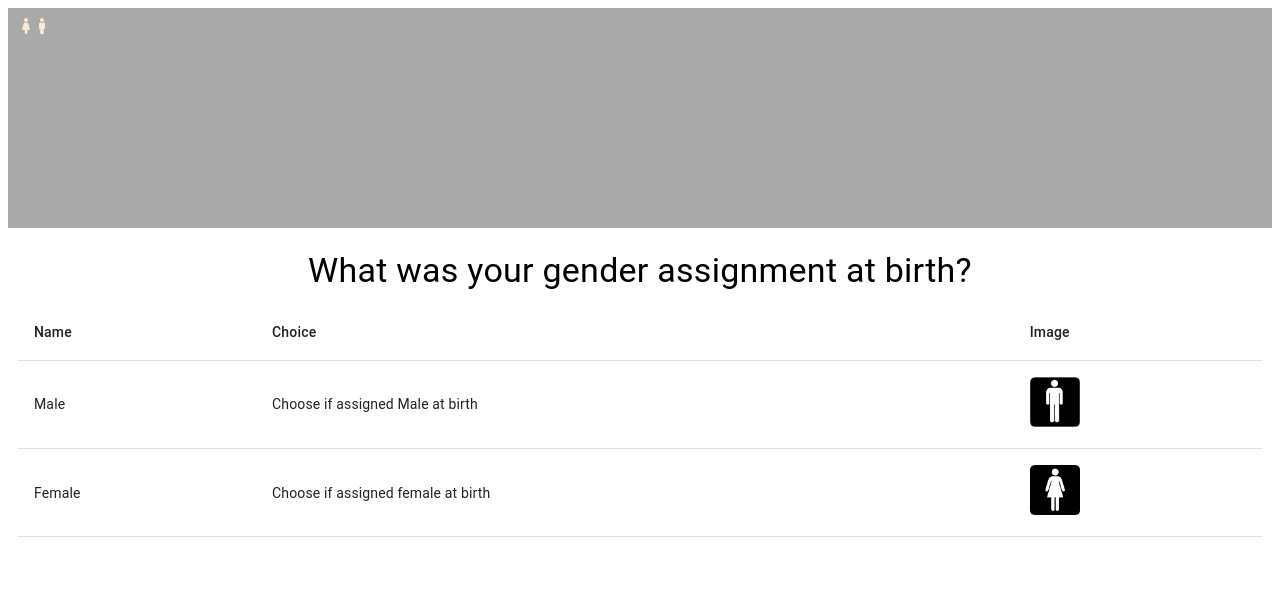
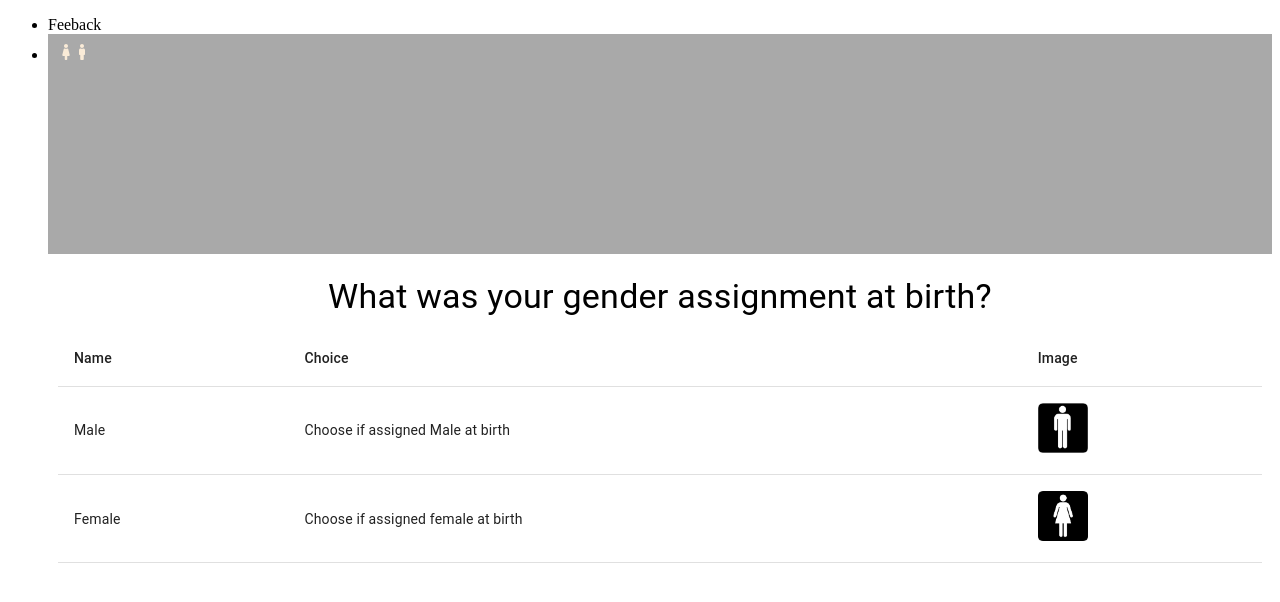
Before and after one commit to fitzdora/reactAwib_pa, a React (Vite) app: page /color in a window 1280 px wide. Shown: the top 602 px of the page. Built offline with nearby package versions, Linux system fonts and the light colour scheme.

Commit message:
moving genderselection to components

```diff
--- a/src/AppMUI.jsx
+++ b/src/AppMUI.jsx
@@ -1,49 +1,23 @@
 import React from "react";
-import Gender from "./components/genderMUI.jsx";
-import { FaFemale } from 'react-icons/fa';
-import { FaMale } from 'react-icons/fa';
-import male from './assets/male.png';
-import female from './assets/female.png';
-import Box from '@mui/material/Box';
+import GenderSelection from "./components/genderSelectionMUI.jsx";
 
-const styles = {
-    appHeader: {
-        backgroundColor: 'darkgrey',
-        height: '200px',
-        padding: '10px',
-        color: 'antiquewhite',
-      },
-
-      gender: {
-        padding: '10px',
-      },
-};
 
 const App = () => {
-    const select = [
-        {
-          name: "Male",
-          choice: "Choose if assigned Male at birth",
-          image: <img className='center' src={male} alt='male' style={{ width: '50px', height: '50px' }} />,
-        },
-        {
-          name: "Female",
-          choice: "Choose if assigned female at birth",
-          image:<img className='center' src={female} alt='female' style={{ width: '50px', height: '50px' }}/>,
-        }
-      ];
-    const name = "What was your gender assignment at birth?";
 
     return (
-        <>
-        <header style={styles.appHeader}>
-        <FaFemale />
-        <FaMale />
-        </header>
-        <Box sx={styles.gender}>
-        <Gender title={name} select={select} />
-        </Box>
-        </>
+        <div>
+          {/*Navigation Bar */}
+          <nav>
+            <ul>
+              <li>Feeback</li>
+              <li><GenderSelection /></li>
+            </ul>
+          </nav>
+          <main>
+            {/*Main Page Content */}
+
+          </main>
+        </div>
       );
 };
 export default App;
--- /dev/null
+++ b/src/components/genderSelectionMUI.jsx
@@ -0,0 +1,49 @@
+//import React from "react";
+import Gender from "./genderMUI.jsx";
+import { FaFemale } from 'react-icons/fa';
+import { FaMale } from 'react-icons/fa';
+import male from '../assets/male.png';
+import female from '../assets/female.png';
+import Box from '@mui/material/Box';
+
+const styles = {
+    appHeader: {
+        backgroundColor: 'darkgrey',
+        height: '200px',
+        padding: '10px',
+        color: 'antiquewhite',
+      },
+
+      gender: {
+        padding: '10px',
+      },
+};
+
+const GenderSelection = () => {
+    const select = [
+        {
+          name: "Male",
+          choice: "Choose if assigned Male at birth",
+          image: <img className='center' src={male} alt='male' style={{ width: '50px', height: '50px' }} />,
+        },
+        {
+          name: "Female",
+          choice: "Choose if assigned female at birth",
+          image:<img className='center' src={female} alt='female' style={{ width: '50px', height: '50px' }}/>,
+        }
+      ];
+    const name = "What was your gender assignment at birth?";
+
+    return (
+        <>
+        <header style={styles.appHeader}>
+        <FaFemale />
+        <FaMale />
+        </header>
+        <Box sx={styles.gender}>
+        <Gender title={name} select={select} />
+        </Box>
+        </>
+      );
+};
+export default GenderSelection;
```
